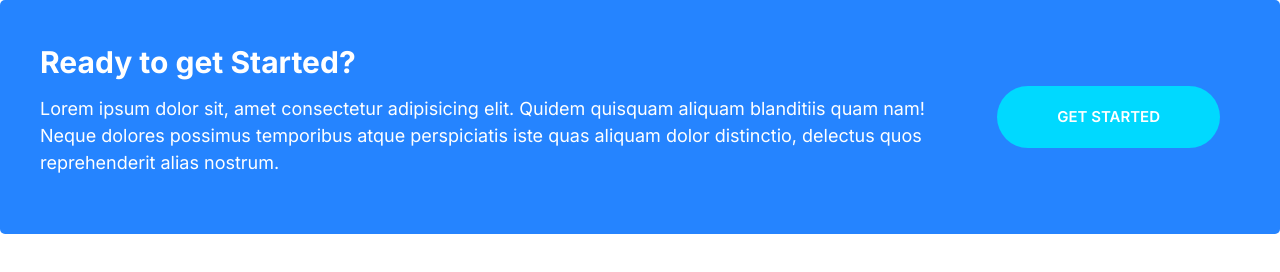
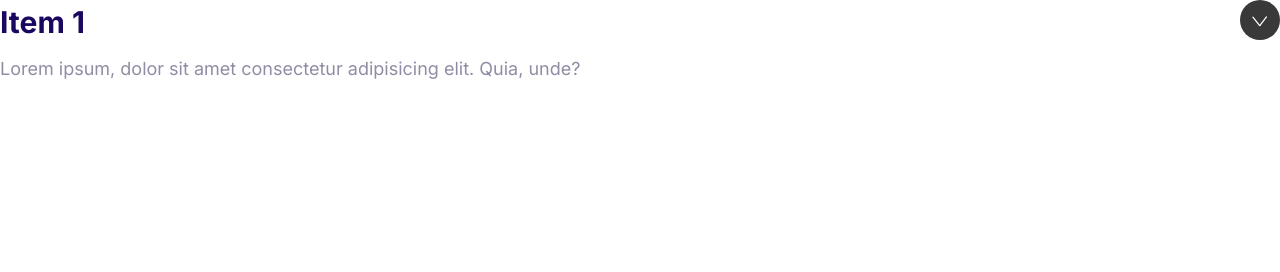
Before and after one commit to PatrikMajcher/moshify, a plain HTML site: page index.html in a window 1280 px wide. Drawn offline with Linux system fonts and the light colour scheme.

Commit message:
Added collapsibles # js.main

```diff
--- a/css/styles.css
+++ b/css/styles.css
@@ -535,3 +535,36 @@
       margin: 0 2rem;
    }
  }
+
+ /* Collapsibles */
+
+ .collapsible__header {
+   display: flex;
+   justify-content: space-between;
+ }
+
+ .collapsible__heading {
+   margin-top: 0;
+   font-size: 3rem;
+ }
+
+ .collapsible__chevron {
+   transform: rotate(-90deg);
+   transition: transform 0.3s;
+ }
+
+ .collapsible__content {
+   max-height: 0;
+   overflow: hidden;
+   opacity: 0;
+   transition: all 0.3s
+ }
+
+ .collapsible--expanded .collapsible__chevron{
+    transform: rotate(0);
+ }
+
+ .collapsible--expanded .collapsible__content {
+   max-height: 100vh;
+   opacity: 1
+ }
--- a/index.html
+++ b/index.html
@@ -14,19 +14,19 @@
     <link rel="stylesheet" href="css/styles.css" />
   </head>
   <body>
-    <div class="callout callout--primary">
-      <div class="grid grid--1x2">
-        <div class="callout__content">
-          <h2 class="callout__heading">Ready to get Started?</h2>
-          <p>
-            Lorem ipsum dolor sit, amet consectetur adipisicing elit. Quidem
-            quisquam aliquam blanditiis quam nam! Neque dolores possimus
-            temporibus atque perspiciatis iste quas aliquam dolor distinctio,
-            delectus quos reprehenderit alias nostrum.
-          </p>
-        </div>
-        <a href="#" class="btn btn--secondary btn--stretched">Get Started</a>
+    <div class="collapsible collapsible--expanded">
+      <header class="collapsible__header">
+        <h2 class="collapsible__heading">Item 1</h2>
+        <img
+          class="icon collapsible__chevron"
+          src="images/chevron.svg"
+          alt="Chevron icon"
+        />
+      </header>
+      <div class="collapsible__content">
+        Lorem ipsum, dolor sit amet consectetur adipisicing elit. Quia, unde?
       </div>
     </div>
+    <script src="js/main.js"></script>
   </body>
 </html>
--- /dev/null
+++ b/js/main.js
@@ -0,0 +1,6 @@
+const collapsibles = document.querySelectorAll(".collapsible");
+collapsibles.forEach((item) =>
+  item.addEventListener("click", function () {
+    this.classList.toggle("collapsible--expanded");
+  })
+);
```
Also changed, not shown: components/collapsibles.html (added, +13 -0 lines), images/chevron.svg (added), images/sprite.svg, images/sprite2.svg (added).
